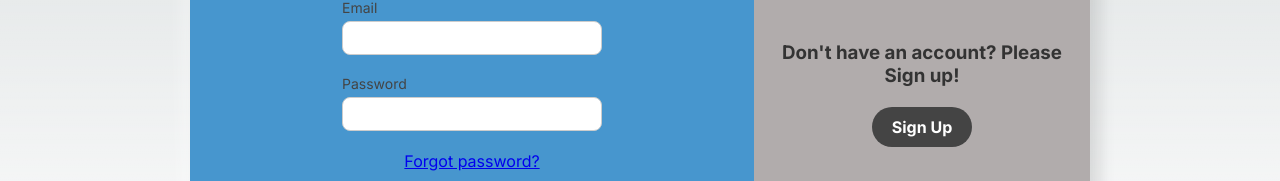
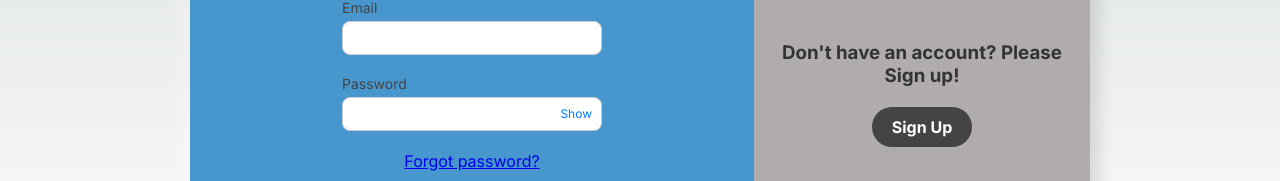
Before and after one commit to DeepFrame/deepframe-web, a Next.js app: page /login in a window 1280 px wide. Shown: the part 259-440 px from the top of the page. Built offline with nearby package versions, Linux system fonts and the light colour scheme.

Commit message:
Add files via upload

```diff
--- a/app/login/login.css
+++ b/app/login/login.css
@@ -94,4 +94,29 @@
 .container {
   height: 500px;
 }
+/* Only for password input to maintain styling */
+.password-group {
+  position: relative;
+}
+
+.password-wrapper {
+  position: relative;
+  display: flex;
+  align-items: center;
+}
+
+.password-wrapper input {
+  width: 100%;
+  box-sizing: border-box;
+}
+
+.toggle-password {
+  position: absolute;
+  right: 10px;
+  cursor: pointer;
+  font-size: 12px;
+  color: #007bff;
+  user-select: none;
+}
+
 /* Remove all animation or transform transitions */
--- a/app/login/page.tsx
+++ b/app/login/page.tsx
@@ -12,6 +12,7 @@
   const [email, setEmail] = useState('');
   const [password, setPassword] = useState('');
   const [loading, setLoading] = useState(false);
+  const [showPassword, setShowPassword] = useState(false); // new
 
   const handleLogin = async () => {
     if (!email || !password) {
@@ -27,7 +28,7 @@
     setLoading(true);
     try {
       const params = new URLSearchParams();
-      params.append('username', email);  // Backend matches email as username
+      params.append('username', email);
       params.append('password', password);
 
       const response = await axiosInstance.post('/auth/login', params, {
@@ -40,7 +41,7 @@
       if (token) {
         localStorage.setItem('token', token);
         alert('Login successful!');
-        router.push('/next_to_login');  // Update with your actual post-login route
+        router.push('/next_to_login');
       } else {
         alert('Login failed: No token received');
       }
@@ -59,6 +60,7 @@
       <div className="cont">
         <div className="form sign-in">
           <h2>Login Here!</h2>
+
           <div className="input-group">
             <label>Email</label>
             <input
@@ -68,18 +70,29 @@
               disabled={loading}
             />
           </div>
-          <div className="input-group">
+
+          <div className="input-group password-group">
             <label>Password</label>
-            <input
-              type="password"
-              value={password}
-              onChange={(e) => setPassword(e.target.value)}
-              disabled={loading}
-            />
+            <div className="password-wrapper">
+              <input
+                type={showPassword ? 'text' : 'password'}
+                value={password}
+                onChange={(e) => setPassword(e.target.value)}
+                disabled={loading}
+              />
+              <span
+                className="toggle-password"
+                onClick={() => setShowPassword(!showPassword)}
+              >
+                {showPassword ? 'Hide' : 'Show'}
+              </span>
+            </div>
           </div>
+
           <Link href="/forget_password">
             <p className="text-center">Forgot password?</p>
           </Link>
+
           <button
             type="button"
             className="submit"
```
